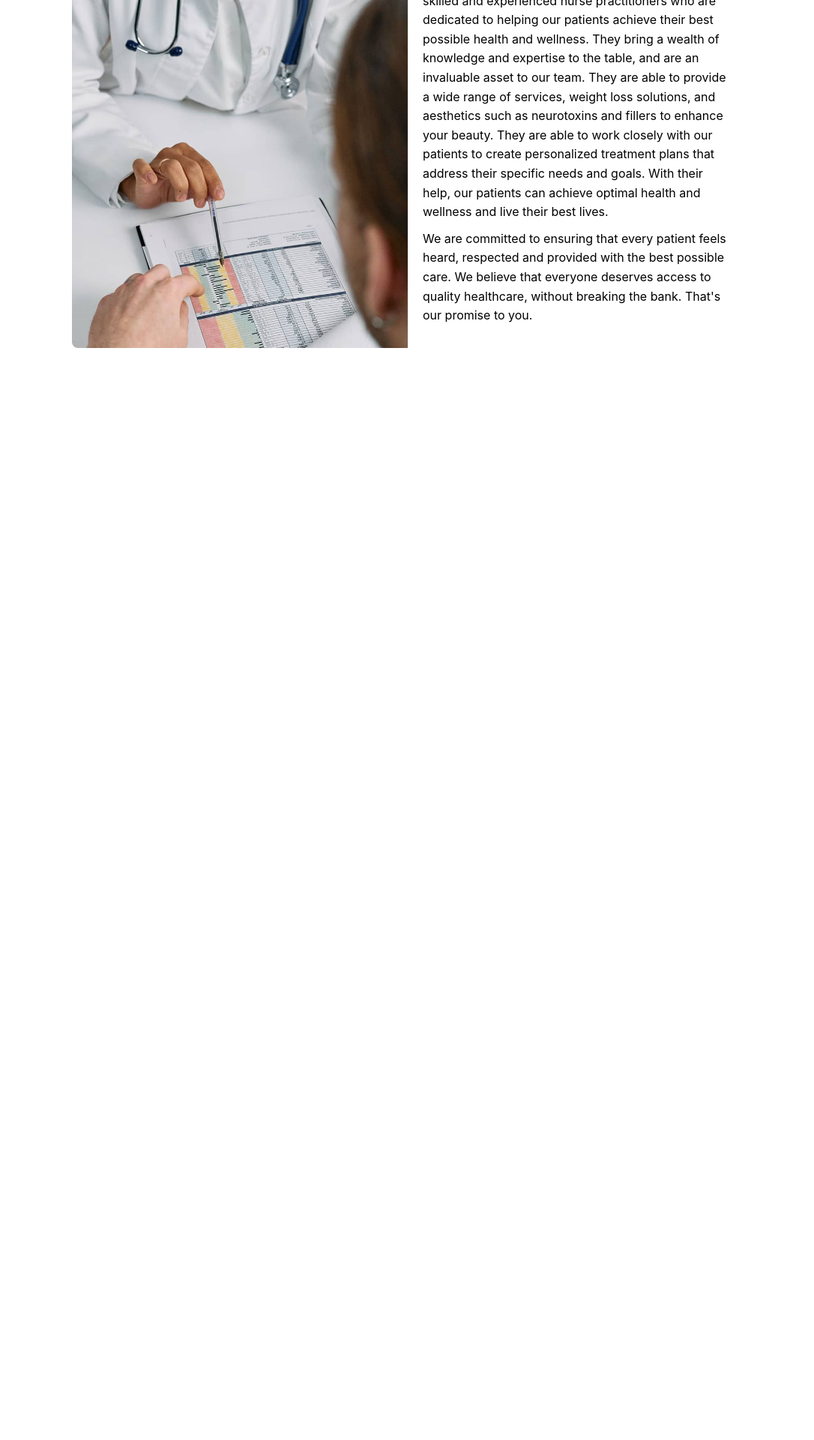
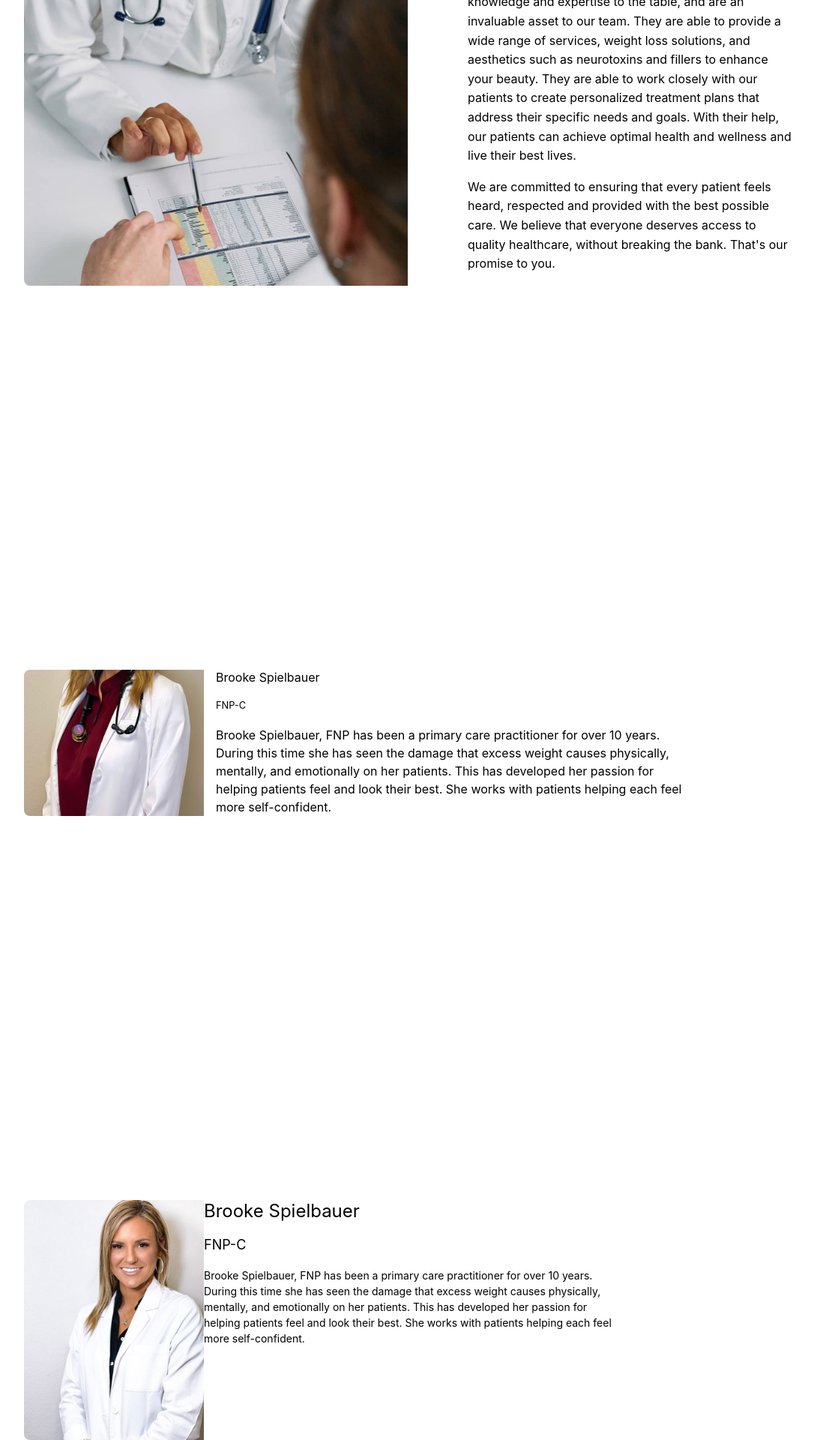
Before and after one commit to adapting212/Small-business-template, a React (Create React App) app in the folder frontend/: page /about in a window 1280 px wide. Shown: the part 805-2725 px from the top of the page at 75% size, without its empty margins (160-1246 px from the left). Before the commit the page ends 1269 px from the top, so only its background shows below. Built offline with nearby package versions, Linux system fonts and the light colour scheme; no server answers.

Commit message:
added to about page

```diff
--- /dev/null
+++ b/frontend/src/components/Doctor1component.jsx
@@ -0,0 +1,26 @@
+import React from 'react';
+import doctor1 from '../assets/spielbauer.jpg';
+import '../styles/doctor1.scss';
+
+const AboutUsComponent = () => {
+  return (
+    <main>
+        <img src={doctor1} class="doctor-1" aria-hidden="true"/>
+        <div className='d1-container'>
+            <div className='d1-title'>
+                <span>Brooke Spielbauer</span>
+            </div>
+            <div className='d1-subtitle'>
+                <span>FNP-C</span>
+            </div>
+            <div className='d1-body'>
+                <span>Brooke Spielbauer, FNP has been a primary care practitioner for over 10 years. During this time she has seen the damage that excess weight causes physically, mentally, and emotionally on her patients. This has developed her passion for helping patients feel and look their best. She works with patients helping each feel more self-confident.</span>
+            </div>
+        </div>
+    </main>
+
+
+  );
+};
+
+export default AboutUsComponent;
--- /dev/null
+++ b/frontend/src/components/Doctor2component.jsx
@@ -0,0 +1,26 @@
+import React from 'react';
+import doctor2 from '../assets/bryant.jpg';
+import '../styles/doctor2.scss';
+
+const AboutUsComponent = () => {
+  return (
+    <main>
+        <img src={doctor2} class="doctor-2" aria-hidden="true"/>
+        <div className='d2-container'>
+            <div className='d2-title'>
+                <span>Brooke Spielbauer</span>
+            </div>
+            <div className='d2-subtitle'>
+                <span>FNP-C</span>
+            </div>
+            <div className='d2-body'>
+                <span>Brooke Spielbauer, FNP has been a primary care practitioner for over 10 years. During this time she has seen the damage that excess weight causes physically, mentally, and emotionally on her patients. This has developed her passion for helping patients feel and look their best. She works with patients helping each feel more self-confident.</span>
+            </div>
+        </div>
+    </main>
+
+
+  );
+};
+
+export default AboutUsComponent;
--- a/frontend/src/pages/AboutPage.js
+++ b/frontend/src/pages/AboutPage.js
@@ -1,6 +1,8 @@
 import * as React from 'react';
 import AboutUsComponent from '../components/aboutuscomponent1';
 import AboutUsBanner from '../components/AboutUsBanner';
+import Doctor1 from '../components/Doctor1component'
+import Doctor2 from '../components/Doctor2component'
 
 
 
@@ -13,6 +15,8 @@ const AboutPage = ({ state, dispatch }) => {
     <>
      <AboutUsComponent/>
      <AboutUsBanner/>
+     <Doctor1/>
+     <Doctor2/>
 
 
     </>
--- a/frontend/src/styles/AboutPage.scss
+++ b/frontend/src/styles/AboutPage.scss
@@ -19,7 +19,7 @@
     object-fit: cover;
     top: 9%;
     padding: 0;
-    height: 280px;
+    height: 14.5em;
     width: 100%;
     z-index: -1;
     background-image: url('../assets/interior.jpg'); /* Ensure the path is correct */
--- a/frontend/src/styles/AboutUsBanner.scss
+++ b/frontend/src/styles/AboutUsBanner.scss
@@ -3,9 +3,9 @@ main {
     background: white;
     border-radius: 8px;
     overflow: hidden;
-    max-width: 70%;
+    max-width: 80%;
     margin-top: 40%;
-    margin-left: 20%;
+    margin-left: 15%;
 }
 
 .person {
@@ -15,21 +15,20 @@ main {
 }
 
 .text-container {
-    padding: 20px;
     display: flex;
     flex-direction: column;
+    margin-left: 5em;
 }
 
 .about-title {
-    font-size: 24px;
-    font-weight: bold;
-    margin-bottom: 10px;
+    font-size: 16px;
+    margin-bottom: -1em;
 }
 
 .sub-title {
     font-size: 49px;
     color: #666;
-    margin-bottom: 20px;
+    margin-bottom: 0em;
 }
 
 .body {
@@ -39,5 +38,5 @@ main {
 
 .body span {
     display: block;
-    margin-bottom: 10px;
+    margin-bottom: 1em  ;
 }
--- /dev/null
+++ b/frontend/src/styles/doctor1.scss
@@ -0,0 +1,33 @@
+/* General container styling */
+.d1-container {
+    display: flex; /* Use flexbox layout */
+    flex-direction: column;
+    gap: 20px; /* Add space between the image and text */
+    margin-left: 1em;
+}
+
+/* Image styling */
+.doctor-1 {
+    width: 15em; /* Adjust size as needed */
+    height: auto; /* Maintain aspect ratio */
+    flex-shrink: 0; /* Prevent image from shrinking */
+    margin-top: -10em;
+}
+
+/* Title styling */
+.d1-title {
+    font-size: px; /* Adjust font size */
+}
+
+/* Subtitle styling */
+.d1-subtitle {
+    font-size: 12.8px; /* Adjust font size */
+    font-weight: normal; /* Normal weight */
+}
+
+/* Body text styling */
+.d1-body {
+    font-size: 16px; /* Adjust font size */
+    line-height: 1.5; /* Adjust line height for readability */
+    width: 40em;
+}
--- /dev/null
+++ b/frontend/src/styles/doctor2.scss
@@ -0,0 +1,32 @@
+/* General container styling */
+.d2-container {
+    display: flex; /* Use flexbox layout */
+    flex-direction: column;
+    gap: 20px; /* Add space between the image and text */
+    right: 20%  ;
+}
+
+/* Image styling */
+.doctor-2 {
+    width: 15em; /* Adjust size as needed */
+    height: auto; /* Maintain aspect ratio */
+    flex-shrink: 0; /* Prevent image from shrinking */
+}
+
+/* Title styling */
+.d2-title {
+    font-size: 24px; /* Adjust font size */
+}
+
+/* Subtitle styling */
+.d2-subtitle {
+    font-size: 18px; /* Adjust font size */
+    font-weight: normal; /* Normal weight */
+}
+
+/* Body text styling */
+.d2-body {
+    font-size: 14px; /* Adjust font size */
+    line-height: 1.5; /* Adjust line height for readability */
+    width: 40em;
+}
```
Also changed, not shown: frontend/src/assets/bryant.jpg (added), frontend/src/assets/spielbauer.jpg (added).
